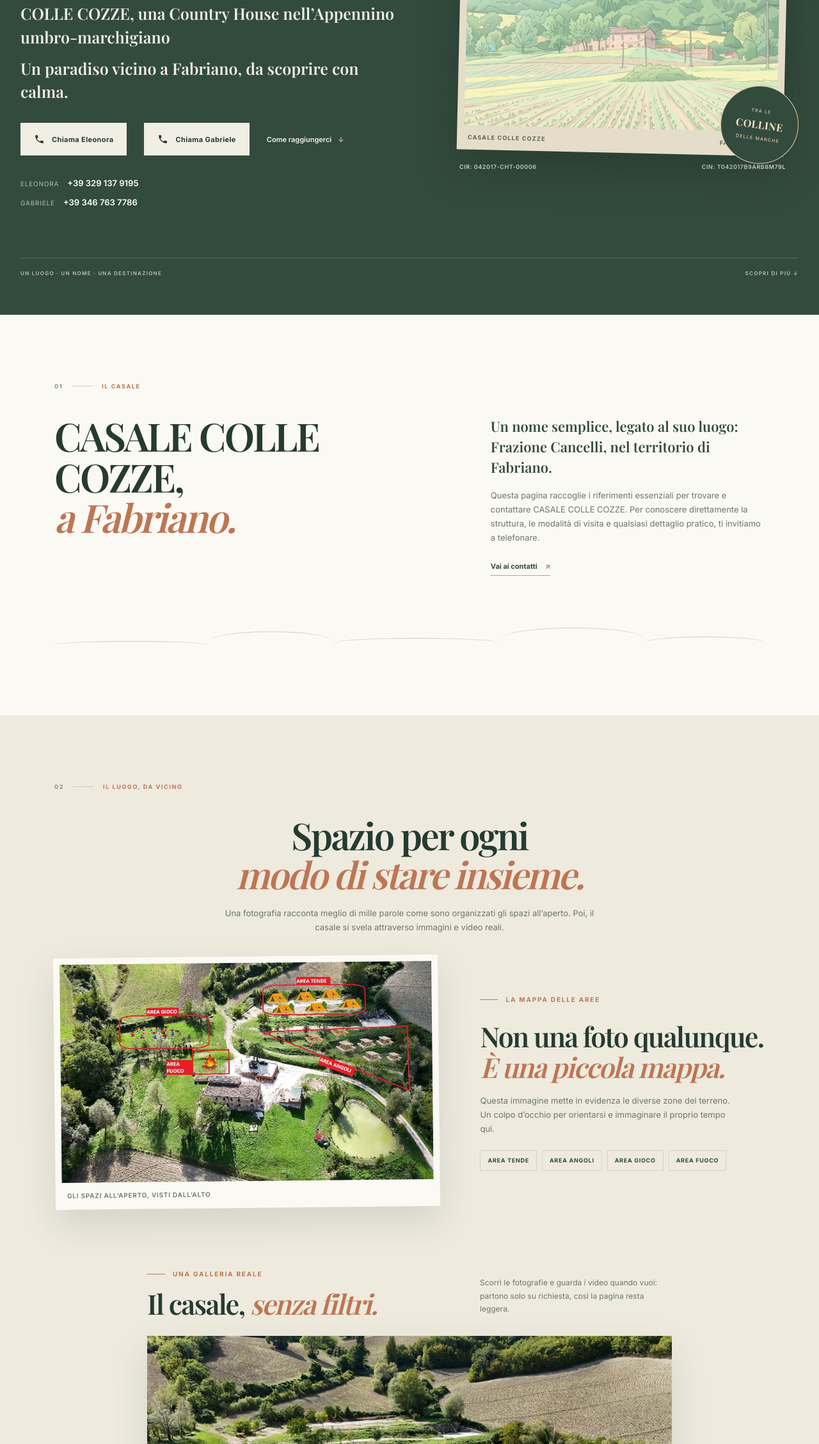
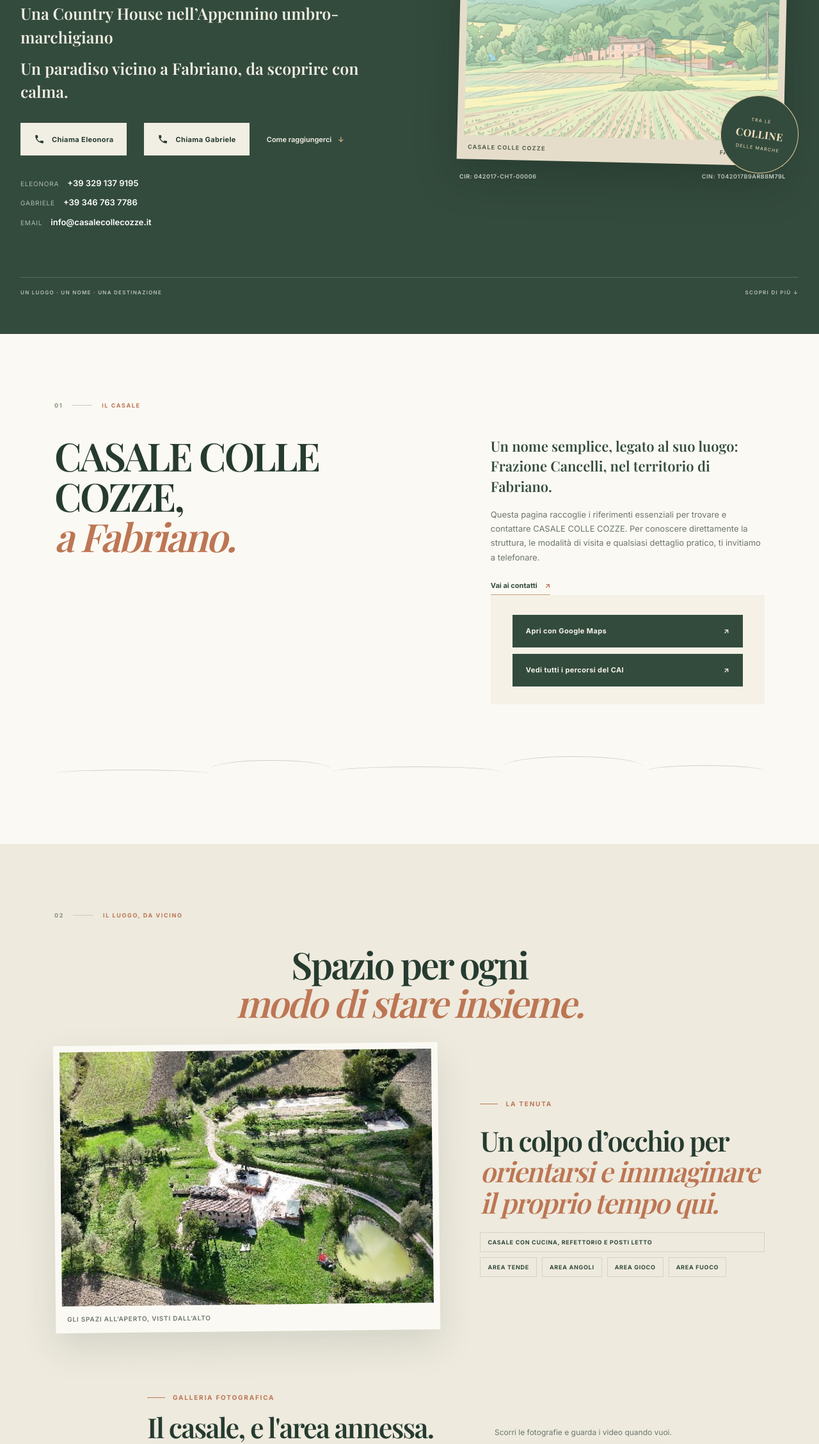
Before and after one commit to feroda/www-collecozze, a plain HTML site: page index.html in a window 1280 px wide. Shown: the part 386-2643 px from the top of the page at 64% size. Drawn offline with Linux system fonts and the light colour scheme.

Commit message:
Aggiunge foto e integra modifiche alle descrizioni ed email poposte dalla committente

```diff
--- a/index.html
+++ b/index.html
@@ -40,7 +40,7 @@
         <div class="hero-copy">
           <p class="eyebrow"><span class="eyebrow-line"></span> Frazione Cancelli · Fabriano, Marche</p>
           <h1>CASALE<br><em>COLLE COZZE</em></h1>
-          <p class="hero-lede">COLLE COZZE, una Country House nell’Appennino umbro-marchigiano</p>
+          <p class="hero-lede">Una Country House nell’Appennino umbro-marchigiano</p>
           <p class="hero-lede">Un paradiso vicino a Fabriano, da scoprire con calma.</p>
           <div class="hero-actions">
             <a class="button button-light" href="tel:+393291379195">
@@ -56,6 +56,7 @@
           <div class="hero-phone-list">
             <p class="hero-phone"><span>Eleonora</span><a href="tel:+393291379195">+39 329 137 9195</a></p>
             <p class="hero-phone"><span>Gabriele</span><a href="tel:+393467637786">+39 346 763 7786</a></p>
+            <p class="hero-phone"><span>Email</span><a href="mailto:info@casalecollecozze.it">info@casalecollecozze.it</a></p>
           </div>
         </div>
         <div class="hero-art">
@@ -83,6 +84,14 @@
           <p class="intro-lede">Un nome semplice, legato al suo luogo: Frazione Cancelli, nel territorio di Fabriano.</p>
           <p>Questa pagina raccoglie i riferimenti essenziali per trovare e contattare CASALE COLLE COZZE. Per conoscere direttamente la struttura, le modalità di visita e qualsiasi dettaglio pratico, ti invitiamo a telefonare.</p>
           <a class="inline-link" href="#vieni-a-trovarci">Vai ai contatti <span aria-hidden="true">↗</span></a>
+        <div class="address-card">
+          <a class="button button-map" href="https://www.google.com/maps/search/?api=1&amp;query=CASALE%20COLLE%20COZZE%2C%20Frazione%20Cancelli%20137%2FA%2C%2060044%20Fabriano%20AN%2C%20Italy" target="_blank" rel="noopener noreferrer">
+            Apri con Google Maps <span aria-hidden="true">↗</span>
+          </a>
+          <a class="button button-map" href="https://www.caifabriano.it/wp/cpc/7-itinerari-it/it-7-gruppo-monte-penna/it-7-01/" target="_blank" rel="noopener noreferrer">
+            Vedi tutti i percorsi del CAI <span aria-hidden="true">↗</span>
+          </a>
+        </div>
         </div>
       </div>
       <div class="landscape-rule" aria-hidden="true"><span></span><span></span><span></span><span></span><span></span></div>
@@ -92,19 +101,19 @@
       <div class="section-kicker"><span>02</span><span>IL LUOGO, DA VICINO</span></div>
       <div class="gallery-heading">
         <h2 id="gallery-title">Spazio per ogni<br><em>modo di stare insieme.</em></h2>
-        <p>Una fotografia racconta meglio di mille parole come sono organizzati gli spazi all’aperto. Poi, il casale si svela attraverso immagini e video reali.</p>
       </div>
 
       <article class="gallery-feature" aria-labelledby="space-map-title">
         <figure class="space-map">
-          <img src="assets/images/photo_2026-10-28_18-22-27.jpg" alt="Vista dall’alto del casale con la suddivisione delle aree: tende, angoli, gioco e fuoco" loading="lazy">
+          <img src="assets/images/photo_2026-10-31_11-24-04.jpg" alt="Vista dall’alto del casale" loading="lazy">
           <figcaption>Gli spazi all’aperto, visti dall’alto</figcaption>
         </figure>
         <div class="space-map-copy">
-          <p class="eyebrow"><span class="eyebrow-line"></span> LA MAPPA DELLE AREE</p>
-          <h3 id="space-map-title">Non una foto qualunque.<br><em>È una piccola mappa.</em></h3>
-          <p>Questa immagine mette in evidenza le diverse zone del terreno. Un colpo d’occhio per orientarsi e immaginare il proprio tempo qui.</p>
+          <p class="eyebrow"><span class="eyebrow-line"></span> LA TENUTA</p>
+          <h3 id="space-map-title">Un colpo d’occhio per<br><em>orientarsi e immaginare il proprio tempo qui.</em></h3>
+          <p class="intro-lede"></p>
           <ul class="area-list" aria-label="Aree indicate nella fotografia">
+            <li style="width:100%">Casale con cucina, refettorio e posti letto</li>
             <li>Area tende</li>
             <li>Area angoli</li>
             <li>Area gioco</li>
@@ -115,14 +124,18 @@
 
       <div class="media-heading">
         <div>
-          <p class="eyebrow"><span class="eyebrow-line"></span> UNA GALLERIA REALE</p>
-          <h3>Il casale, <em>senza filtri.</em></h3>
+          <p class="eyebrow"><span class="eyebrow-line"></span>GALLERIA FOTOGRAFICA</p>
+          <h3>Il casale, e l'area annessa.</em></h3>
         </div>
-        <p>Scorri le fotografie e guarda i video quando vuoi: partono solo su richiesta, così la pagina resta leggera.</p>
+        <p>Scorri le fotografie e guarda i video quando vuoi.</p>
       </div>
 
       <div class="carousel" role="region" aria-roledescription="carosello" aria-label="Fotografie e video di Colle Cozze" tabindex="0">
         <div class="carousel-stage">
+          <figure class="carousel-slide" role="group" aria-roledescription="diapositiva" aria-label="2 di 9 — Il casale e il paesaggio" hidden>
+            <img src="assets/images/photo_2026-10-28_18-22-27.jpg" alt="Vista dall’alto del casale con la suddivisione delle aree: tende, angoli, gioco e fuoco" loading="lazy">
+            <figcaption><span>01 / 09</span><span>Per i campi scout</span></figcaption>
+          </figure>
           <figure class="carousel-slide" role="group" aria-roledescription="diapositiva" aria-label="1 di 9 — L’ingresso del casale">
             <img src="assets/images/photo_2026-10-28_18-23-16.jpg" alt="Portone in legno all’ingresso del casale in pietra" loading="lazy">
             <figcaption><span>01 / 09</span><span>L’ingresso del casale</span></figcaption>
@@ -180,12 +193,11 @@
     </section>
 
     <section class="visit section-pad" id="vieni-a-trovarci">
-      <div class="section-kicker section-kicker-light"><span>03</span><span>VIENI A TROVARCI</span></div>
+      <div class="section-kicker section-kicker-light"><span>03</span><span>CONTATTI</span></div>
       <div class="visit-grid">
         <div>
-          <p class="eyebrow eyebrow-light"><span class="eyebrow-line"></span> IL NOSTRO INDIRIZZO</p>
-          <h2>L’indirizzo,<br><em>a Cancelli.</em></h2>
-          <p class="visit-copy">Per indicazioni sull’indirizzo o per sapere se è possibile visitare la struttura, contatta prima CASALE COLLE COZZE.</p>
+          <h2>Casale Colle Cozze</h2>
+          <h3 class="visit-copy">Per indicazioni su come raggiungere la struttura, consultare Google Maps, o per conoscere le disponibilità di date, contatta IL CASALE COLLE COZZE.</h3>
           <div class="visit-actions">
             <a class="button button-outline" href="tel:+393291379195">Chiama Eleonora <span aria-hidden="true">↗</span></a>
             <a class="button button-outline" href="tel:+393467637786">Chiama Gabriele <span aria-hidden="true">↗</span></a>
@@ -193,11 +205,12 @@
         </div>
         <div class="address-card">
           <div class="address-card-top"><span>INDIRIZZO</span><span class="address-dot" aria-hidden="true"></span></div>
-          <address>Frazione Cancelli, 137/A<br>60044 Fabriano AN<br>Italia</address>
+          <address>Frazione Cancelli, 137/A<br>60044 Fabriano AN</address>
           <div class="address-separator"></div>
           <div class="address-card-top"><span>TELEFONO</span><span>CONTATTO DIRETTO</span></div>
           <a class="address-phone" href="tel:+393291379195">Eleonora · +39 329 137 9195 <span aria-hidden="true">↗</span></a>
           <a class="address-phone" href="tel:+393467637786">Gabriele · +39 346 763 7786 <span aria-hidden="true">↗</span></a>
+          <a class="address-phone" href="mailto:info@casalecollecozze.it" target="_blank">info@casalecollecozze.it <span aria-hidden="true">↗</span></a>
           <a class="button button-map" href="https://www.google.com/maps/search/?api=1&amp;query=CASALE%20COLLE%20COZZE%2C%20Frazione%20Cancelli%20137%2FA%2C%2060044%20Fabriano%20AN%2C%20Italy" target="_blank" rel="noopener noreferrer">
             Apri con Google Maps <span aria-hidden="true">↗</span>
           </a>
@@ -216,14 +229,14 @@
         <img src="assets/images/brand-mark.svg" width="42" height="42" alt="">
         <span>CASALE COLLE COZZE</span>
       </a>
-      <p class="footer-line">Un indirizzo a Fabriano, nelle Marche.</p>
+      <p class="footer-line">Fraz. Cancelli di Fabriano, nella splendida terra delle Marche.</p>
       <p class="footer-label">DATI DELL’ATTIVITÀ</p>
       <div class="footer-details">
         <div><span>RAGIONE SOCIALE / DENOMINAZIONE PUBBLICA</span><strong>CASALE COLLE COZZE</strong></div>
         <div><span>PARTITA IVA</span><strong>02683180422</strong></div>
         <div><span>INDIRIZZO</span><strong>Frazione Cancelli, 137/A, 60044 Fabriano AN, Italia</strong></div>
         <div><span>TELEFONO</span><strong><a href="tel:+393291379195">Eleonora · +39 329 137 9195</a><br><a href="tel:+393467637786">Gabriele · +39 346 763 7786</a></strong></div>
-        <div><span>EMAIL</span><strong><a href="mailto:casalecollecozze@gmail.com">casalecollecozze@gmail.com</a></strong></div>
+        <div><span>EMAIL</span><strong><a href="mailto:info@casalecollecozze.it">info@casalecollecozze.it</a></strong></div>
       </div>
     </div>
     <div class="footer-bottom">
```
Also changed, not shown: assets/images/photo_2026-10-31_11-24-04.jpg (added), assets/images/photo_2026-10-31_12-24-37.jpg (added), assets/images/photo_2026-10-31_12-24-40.jpg (added).
